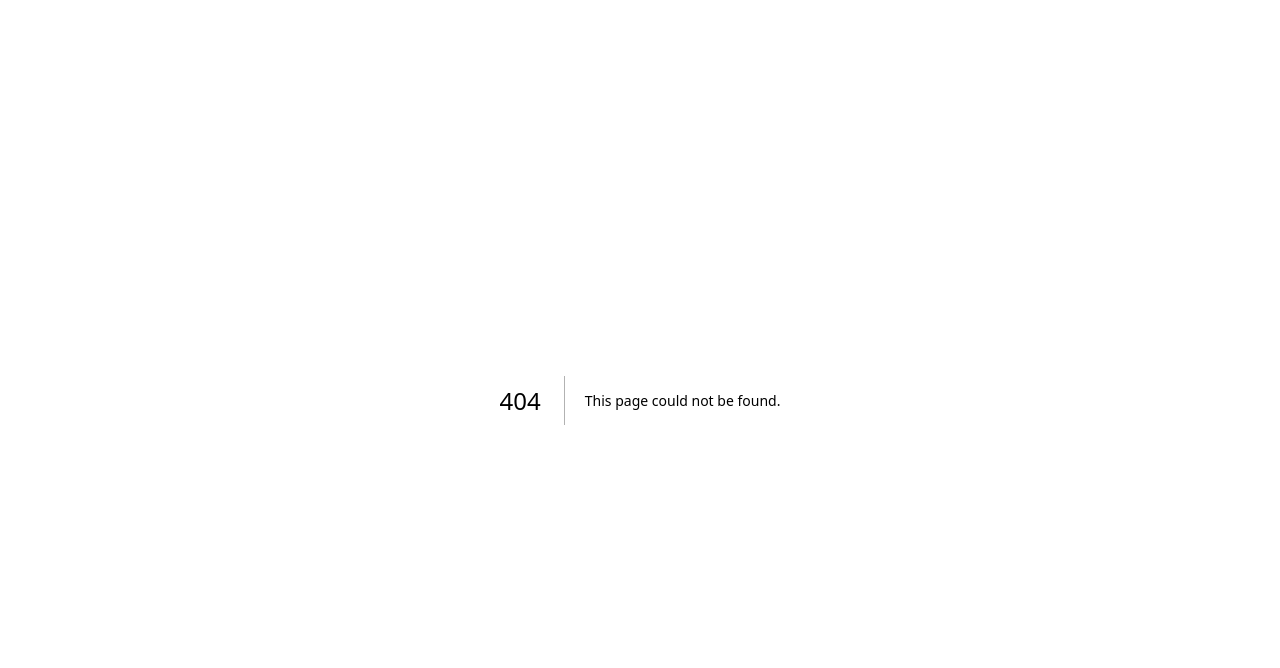
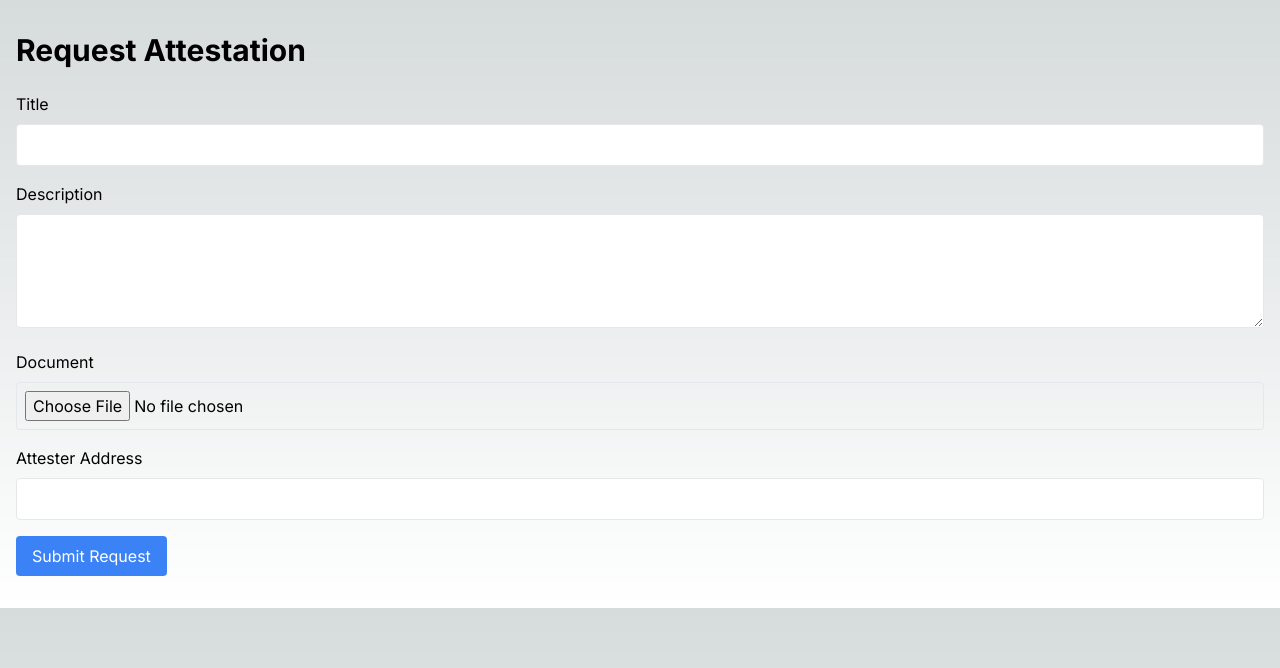
Before and after one commit to JuinSoft/LegacyLock, a Next.js app: page /request-attestation in a window 1280 px wide. Before the commit this address had no page. Shown: the top 668 px of the page. Built offline with nearby package versions, Linux system fonts and the light colour scheme.

Commit message:
Added new pages to handle attestation and register as an attester

```diff
--- /dev/null
+++ b/app/attesters/page.js
@@ -0,0 +1,10 @@
+'use client'
+
+export default function Attesters() {
+    return (
+        <div className="container mx-auto px-4 py-8">
+            <h1 className="text-3xl font-bold mb-6">Attesters</h1>
+            {/* Add content for Attesters page */}
+        </div>
+    );
+}
--- /dev/null
+++ b/app/my-attestations/page.js
@@ -0,0 +1,10 @@
+'use client'
+
+export default function MyAttestations() {
+    return (
+        <div className="container mx-auto px-4 py-8">
+            <h1 className="text-3xl font-bold mb-6">My Attestations</h1>
+            {/* Add content for My Attestations page */}
+        </div>
+    );
+}
--- a/app/page.js
+++ b/app/page.js
@@ -1,9 +1,10 @@
 'use client'
 
-import { CHAIN_NAMESPACES, IProvider, WEB3AUTH_NETWORK } from "@web3auth/base";
+import { useState, useEffect } from 'react';
+import { Web3Auth } from "@web3auth/modal";
+import { CHAIN_NAMESPACES, WEB3AUTH_NETWORK } from "@web3auth/base";
 import { EthereumPrivateKeyProvider } from "@web3auth/ethereum-provider";
-import { Web3Auth } from "@web3auth/modal";
-import { useEffect, useState } from "react";
+import Link from 'next/link';
 
 const clientId = process.env.NEXT_PUBLIC_WEB3AUTH_CLIENT_ID;
 
@@ -15,13 +16,9 @@ const chainConfig = {
   blockExplorerUrl: "https://sepolia.etherscan.io",
   ticker: "ETH",
   tickerName: "Ethereum",
-  logo: "https://cryptologos.cc/logos/ethereum-eth-logo.png",
 };
 
-const privateKeyProvider = new EthereumPrivateKeyProvider({
-  config: { chainConfig },
-});
-
+const privateKeyProvider = new EthereumPrivateKeyProvider({ config: { chainConfig } });
 const web3auth = new Web3Auth({
   clientId,
   web3AuthNetwork: WEB3AUTH_NETWORK.SAPPHIRE_DEVNET,
@@ -29,70 +26,88 @@ const web3auth = new Web3Auth({
 });
 
 export default function Home() {
-  const [provider, setProvider] = useState(null);
   const [loggedIn, setLoggedIn] = useState(false);
 
   useEffect(() => {
     const init = async () => {
-      try {
+        await web3auth.initModal();
+        await web3auth.initModal();
+        setProvider(web3auth.provider);
+
       await web3auth.initModal();
         setProvider(web3auth.provider);
 
       if (web3auth.connected) {
         setLoggedIn(true);
       }
-      } catch (error) {
-        console.error(error);
-      }
     };
-
     init();
   }, []);
 
   const login = async () => {
-    const web3authProvider = await web3auth.connect();
-    setProvider(web3authProvider);
-    if (web3auth.connected) {
+    await web3auth.connect();
     setLoggedIn(true);
-    }
   };
 
   const logout = async () => {
     await web3auth.logout();
-    setProvider(null);
     setLoggedIn(false);
   };
 
   return (
-    <main className="flex min-h-screen flex-col items-center justify-between p-24 bg-gray-900 text-white">
-      <div className="z-10 max-w-5xl w-full items-center justify-between font-mono text-sm lg:flex">
-        <div className="flex flex-col items-center justify-center w-full">
-          <h1 className="text-4xl font-bold mb-8">LegacyLock</h1>
-          <div className="flex space-x-8">
+    <div className="flex h-screen bg-gray-100">
+      {loggedIn && (
+        <aside className="w-64 bg-white shadow-md">
+          <nav className="mt-5">
+            <Link href="/" className="block py-2 px-4 text-gray-700 hover:bg-gray-200">Home</Link>
+            <Link href="/my-attestations" className="block py-2 px-4 text-gray-700 hover:bg-gray-200">My Attestations</Link>
+            <Link href="/request-attestation" className="block py-2 px-4 text-gray-700 hover:bg-gray-200">Request Attestation</Link>
+            <Link href="/attesters" className="block py-2 px-4 text-gray-700 hover:bg-gray-200">Attesters</Link>
+            <button onClick={logout} className="block w-full text-left py-2 px-4 text-gray-700 hover:bg-gray-200">Logout</button>
+          </nav>
+        </aside>
+      )}
+      <main className="flex-1 p-10">
+        <h1 className="text-4xl font-bold mb-6">Welcome to LegacyLock</h1>
+        <p className="text-xl mb-8">Secure and verify your important documents with blockchain technology.</p>
+
         {!loggedIn ? (
-              <button className="bg-blue-500 text-white px-4 py-2 rounded" onClick={login}>Connect Wallet</button>
+          <button onClick={login} className="bg-blue-500 text-white px-6 py-3 rounded-lg text-lg font-semibold hover:bg-blue-600 transition duration-300">
+            Connect Wallet
+          </button>
         ) : (
-              <>
-                <div className="bg-gray-800 p-6 rounded-lg shadow-lg">
+          <div className="grid grid-cols-1 md:grid-cols-2 gap-8">
+            <div className="bg-white p-6 rounded-lg shadow-md">
               <h2 className="text-2xl font-semibold mb-4">Register as an Attester</h2>
               <p className="mb-4">Join our network of trusted attesters and help verify important documents and claims.</p>
-                  <button className="bg-green-500 text-white px-4 py-2 rounded" onClick={getUserInfo}>Register Now</button>
+              <Link href="/register-attester" className="bg-green-500 text-white px-4 py-2 rounded inline-block hover:bg-green-600 transition duration-300">Register Now</Link>
             </div>
-                <div className="bg-gray-800 p-6 rounded-lg shadow-lg">
+            <div className="bg-white p-6 rounded-lg shadow-md">
               <h2 className="text-2xl font-semibold mb-4">Request Attestation</h2>
               <p className="mb-4">Get your documents or claims verified by our network of trusted attesters.</p>
-                  <button className="bg-green-500 text-white px-4 py-2 rounded">Request Now</button>
-                </div>
-                <button className="bg-red-500 text-white px-4 py-2 rounded" onClick={logout}>Logout</button>
-              </>
-            )}
+              <Link href="/request-attestation" className="bg-green-500 text-white px-4 py-2 rounded inline-block hover:bg-green-600 transition duration-300">Request Now</Link>
             </div>
           </div>
+        )}
+
+        <section className="mt-16">
+          <h2 className="text-3xl font-bold mb-4">How It Works</h2>
+          <div className="grid grid-cols-1 md:grid-cols-3 gap-8">
+            <div className="bg-white p-6 rounded-lg shadow-md">
+              <h3 className="text-xl font-semibold mb-2">1. Connect</h3>
+              <p>Connect your wallet to get started with LegacyLock.</p>
             </div>
-      <footer className="w-full text-center mt-8">
-        <p className="text-sm">&copy; 2024 LegacyLock. All rights reserved.</p>
-        <p className="text-sm">Built with ❤️ for <a href="https://ethglobal.com/events/ethonline2024" target="_blank" rel="noopener noreferrer">ETHOnline 2024</a></p>
-      </footer>
+            <div className="bg-white p-6 rounded-lg shadow-md">
+              <h3 className="text-xl font-semibold mb-2">2. Request</h3>
+              <p>Submit your documents for attestation by our trusted network.</p>
+            </div>
+            <div className="bg-white p-6 rounded-lg shadow-md">
+              <h3 className="text-xl font-semibold mb-2">3. Verify</h3>
+              <p>Receive blockchain-backed verification for your important documents.</p>
+            </div>
+          </div>
+        </section>
       </main>
+    </div>
   );
 }
--- /dev/null
+++ b/app/register-attester/page.js
@@ -0,0 +1,105 @@
+'use client'
+
+import { useState, useEffect } from 'react';
+import ethRPC from '../utils/ethRPC';
+
+function RegisterAttesterForm() {
+  const [name, setName] = useState('');
+  const [email, setEmail] = useState('');
+  const [address, setAddress] = useState('');
+  const [organization, setOrganization] = useState('');
+  const [role, setRole] = useState('');
+
+  useEffect(() => {
+      const fetchAddress = async () => {
+          const addr = await ethRPC.getAccounts(window.ethereum);
+          setAddress(addr);
+      };
+      fetchAddress();
+  }, []);
+
+  const handleSubmit = (e) => {
+      e.preventDefault();
+      // Handle form submission
+      console.log({ name, email, address, organization, role });
+  };
+
+  return (
+      <form onSubmit={handleSubmit} className="space-y-4">
+          <div>
+              <label htmlFor="name" className="block mb-2">Name</label>
+              <input
+                  type="text"
+                  id="name"
+                  value={name}
+                  onChange={(e) => setName(e.target.value)}
+                  className="w-full p-2 border rounded"
+                  required
+              />
+          </div>
+          <div>
+              <label htmlFor="email" className="block mb-2">Email</label>
+              <input
+                  type="email"
+                  id="email"
+                  value={email}
+                  onChange={(e) => setEmail(e.target.value)}
+                  className="w-full p-2 border rounded bg-gray-100"
+                  readOnly
+              />
+          </div>
+          <div>
+              <label htmlFor="address" className="block mb-2">Address</label>
+              <input
+                  type="text"
+                  id="address"
+                  value={address}
+                  className="w-full p-2 border rounded bg-gray-100"
+                  readOnly
+              />
+          </div>
+          <div>
+              <label htmlFor="organization" className="block mb-2">Organization</label>
+              <input
+                  type="text"
+                  id="organization"
+                  value={organization}
+                  onChange={(e) => setOrganization(e.target.value)}
+                  className="w-full p-2 border rounded"
+                  required
+              />
+          </div>
+          <div>
+              <label htmlFor="role" className="block mb-2">Role</label>
+              <input
+                  type="text"
+                  id="role"
+                  value={role}
+                  onChange={(e) => setRole(e.target.value)}
+                  className="w-full p-2 border rounded"
+                  required
+              />
+          </div>
+          <div className="flex items-center space-x-2">
+              <input
+                  type="checkbox"
+                  id="verifiedAttester"
+                  className="form-checkbox"
+                  disabled
+              />
+              <label htmlFor="verifiedAttester">Verified Attester</label>
+              <span className="text-blue-500 cursor-pointer" onClick={() => alert("Can be verified by only legitimate parties like Government bodies or Private Institutions")}>ⓘ</span>
+          </div>
+          <button type="submit" className="bg-blue-500 text-white px-4 py-2 rounded">Register</button>
+      </form>
+  );
+}
+
+export default function RegisterAttester() {
+  return (
+    <div className="container mx-auto px-4 py-8">
+      <h1 className="text-3xl font-bold mb-6">Register as an Attester</h1>
+      <RegisterAttesterForm />
+    </div>
+  );
+}
--- /dev/null
+++ b/app/request-attestation/page.js
@@ -0,0 +1,73 @@
+'use client'
+
+import { useState } from 'react';
+function RequestAttestationForm() {
+  const [title, setTitle] = useState('');
+  const [description, setDescription] = useState('');
+  const [document, setDocument] = useState(null);
+  const [attesterAddress, setAttesterAddress] = useState('');
+
+  const handleSubmit = (e) => {
+      e.preventDefault();
+      // Handle form submission
+      console.log({ title, description, document, attesterAddress });
+  };
+
+  return (
+      <form onSubmit={handleSubmit} className="space-y-4">
+          <div>
+              <label htmlFor="title" className="block mb-2">Title</label>
+              <input
+                  type="text"
+                  id="title"
+                  value={title}
+                  onChange={(e) => setTitle(e.target.value)}
+                  className="w-full p-2 border rounded"
+                  required
+              />
+          </div>
+          <div>
+              <label htmlFor="description" className="block mb-2">Description</label>
+              <textarea
+                  id="description"
+                  value={description}
+                  onChange={(e) => setDescription(e.target.value)}
+                  className="w-full p-2 border rounded"
+                  rows="4"
+                  required
+              ></textarea>
+          </div>
+          <div>
+              <label htmlFor="document" className="block mb-2">Document</label>
+              <input
+                  type="file"
+                  id="document"
+                  onChange={(e) => setDocument(e.target.files[0])}
+                  className="w-full p-2 border rounded"
+                  required
+              />
+          </div>
+          <div>
+              <label htmlFor="attesterAddress" className="block mb-2">Attester Address</label>
+              <input
+                  type="text"
+                  id="attesterAddress"
+                  value={attesterAddress}
+                  onChange={(e) => setAttesterAddress(e.target.value)}
+                  className="w-full p-2 border rounded"
+                  required
+              />
+          </div>
+          <button type="submit" className="bg-blue-500 text-white px-4 py-2 rounded">Submit Request</button>
+      </form>
+  );
+}
+
+export default function RequestAttestation() {
+  return (
+    <div className="container mx-auto px-4 py-8">
+      <h1 className="text-3xl font-bold mb-6">Request Attestation</h1>
+      <RequestAttestationForm />
+    </div>
+  );
+}
```
Lines whose indentation alone changed are shown as unchanged.
